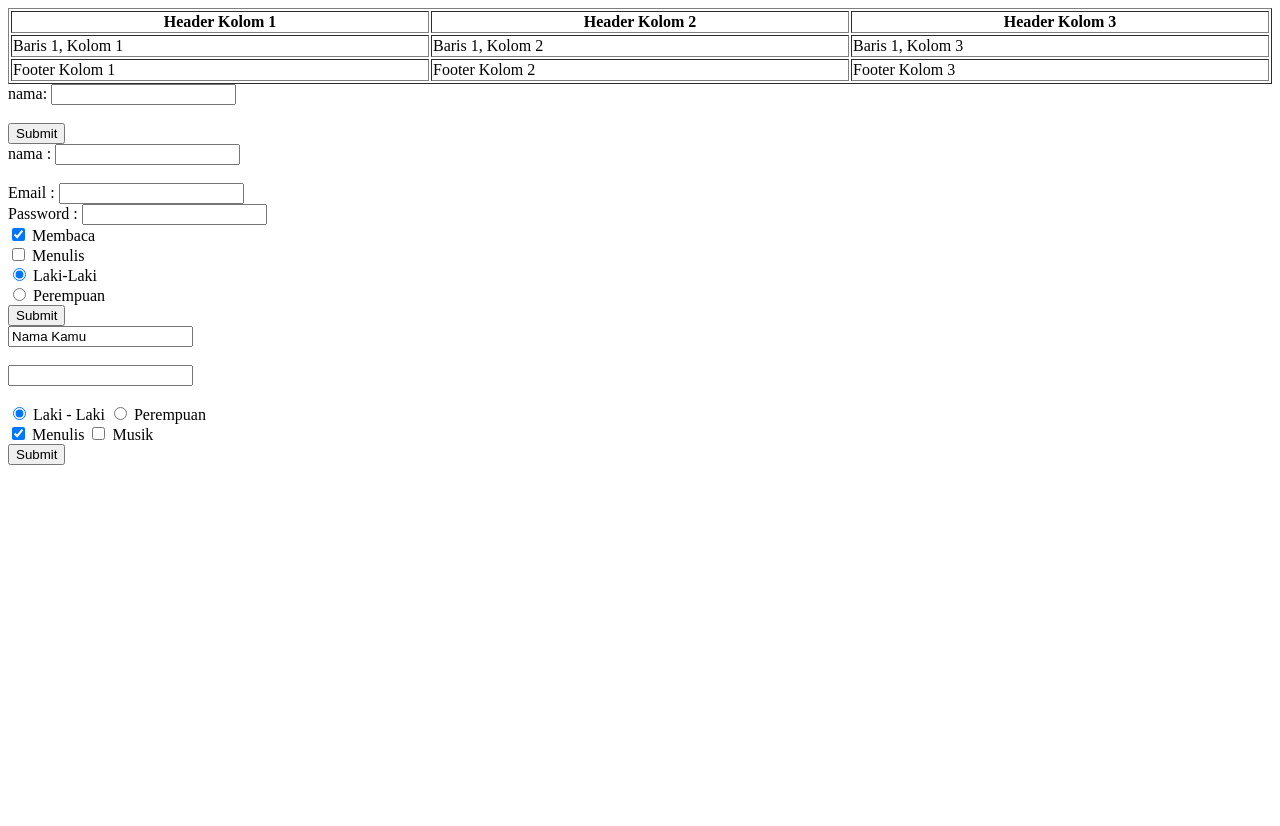
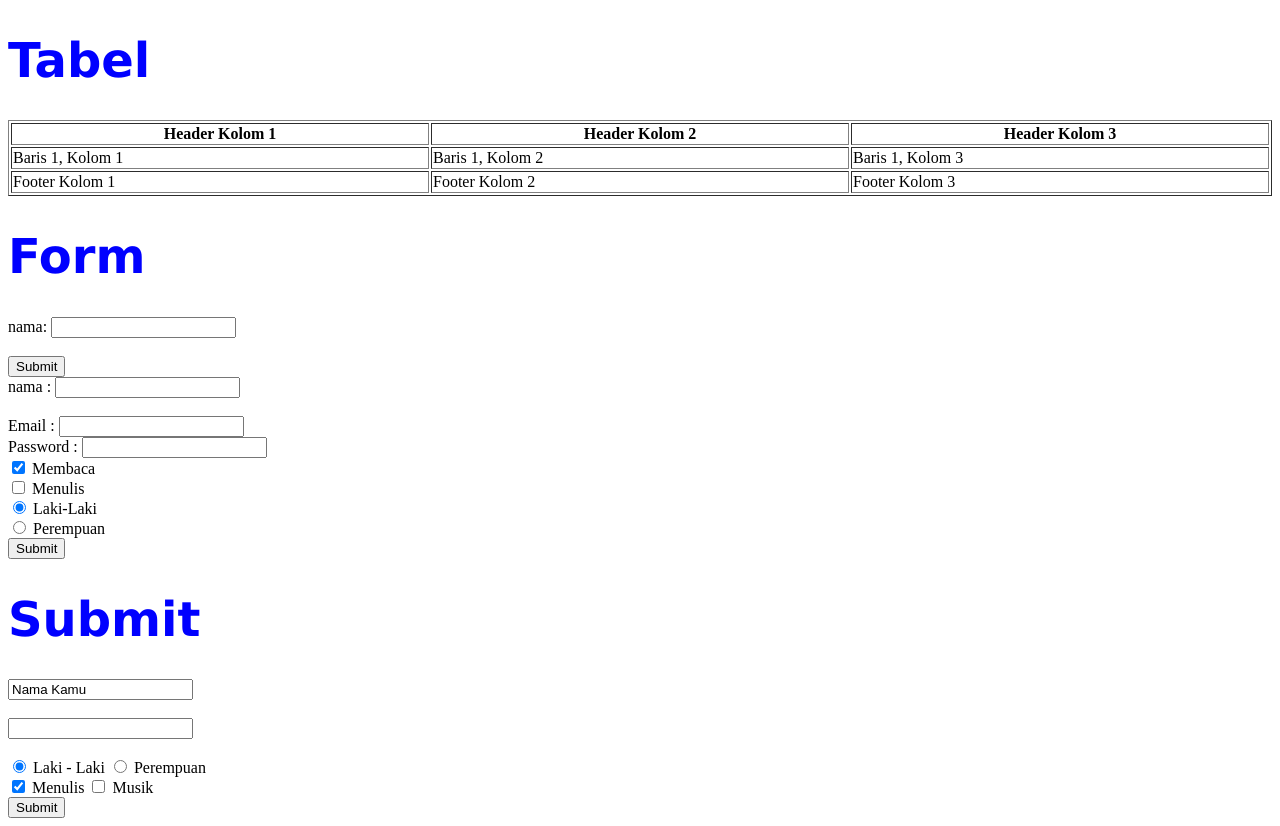
Before and after one commit to dosuman/dosuman.github.io, a plain HTML site: page index.html in a window 1280 px wide. Before the commit the page ends 800 px from the top, so only its background shows below. Drawn offline with Linux system fonts and the light colour scheme.

Commit message:
Update index.html

```diff
--- a/index.html
+++ b/index.html
@@ -16,6 +16,7 @@
    	<title>Praktikum Pemrograman Web</title>
 </head>
 <body>
+	<H1>Tabel</H1>
   <table border="1" width="100%">
  	<thead>
 	<tr>
@@ -39,6 +40,7 @@
     	</tr>
 	</tfoot>
 	</table>
+	<H1>Form</H1>
 <form action="/action_page.php" method="get">
   		<label for="nama"> nama: </label>
   		<input type="text" id="nama" name="nama">
@@ -97,6 +99,7 @@
 		<input type="submit" value="Submit">
 
 	</form>
+	<H1>Submit</H1>
 
 	<form action="/action_page.php" method="get">
   		<input type="text"
```
